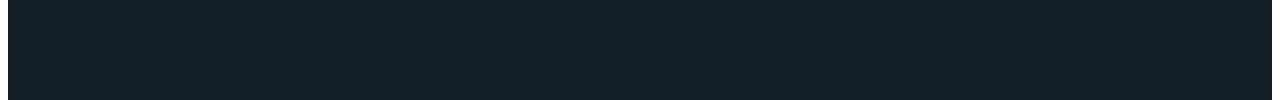
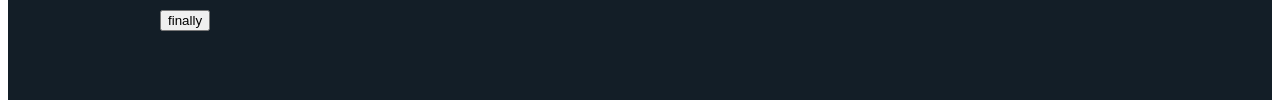
Before and after one commit to VeronicaRamirezMoreno/git-and-github-practice, a plain HTML site: page index.html in a window 1280 px wide. Shown: the part 483-583 px from the top of the page. Drawn offline with nearby package versions, Linux system fonts and the light colour scheme; a script that the page names is missing.

Commit message:
te he hecho cambios merecedores de un premio jeje

```diff
--- a/index.html
+++ b/index.html
@@ -19,6 +19,7 @@
 				<h1 class="logo">Relaxr</h1>
 				<h2>Get piece of mind with a single tap</h2>
 				<a id="button-yellow" href="#">Join Our Mailing List</a>
+				<button>finally</button>
 
 			</div>
 		</header>
```
